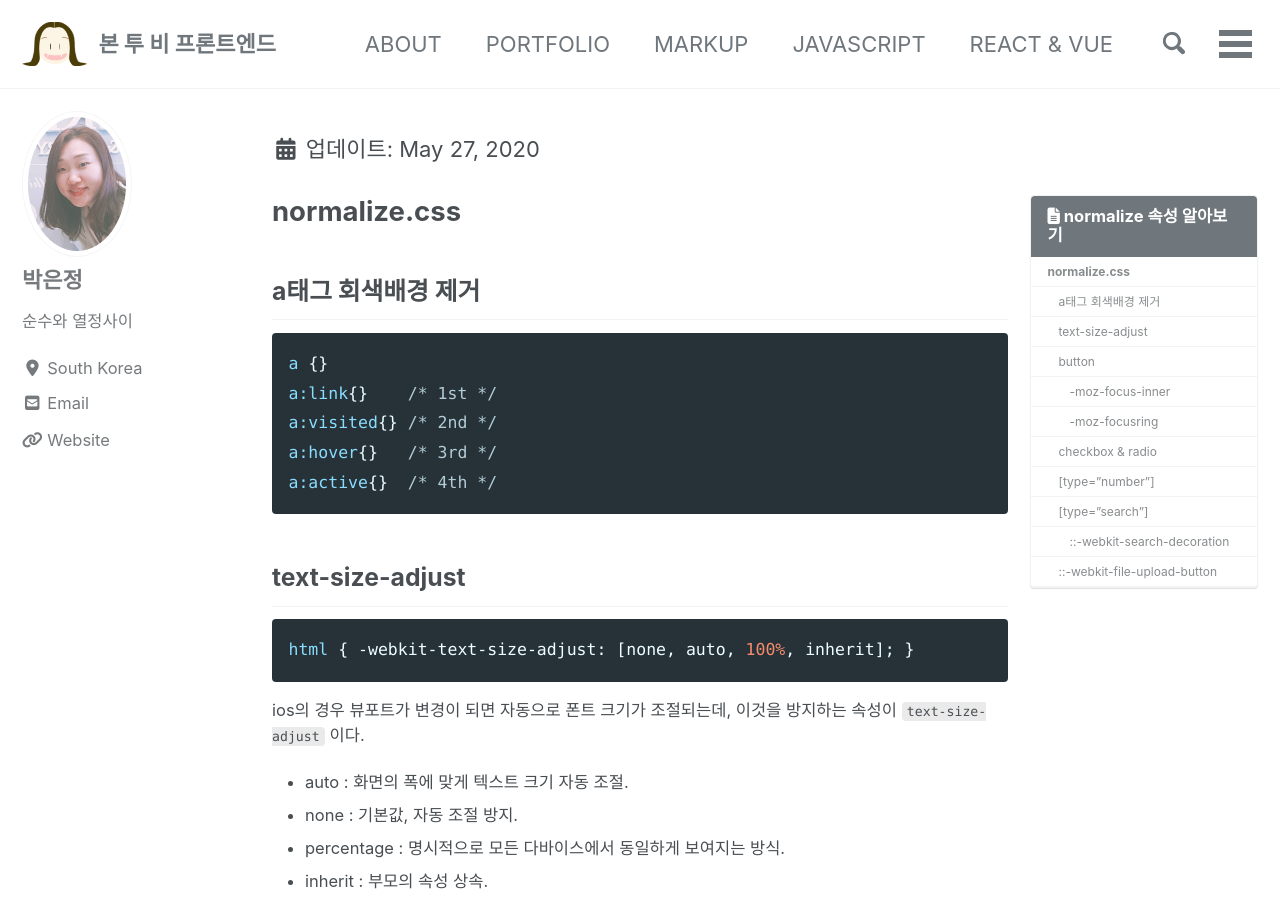
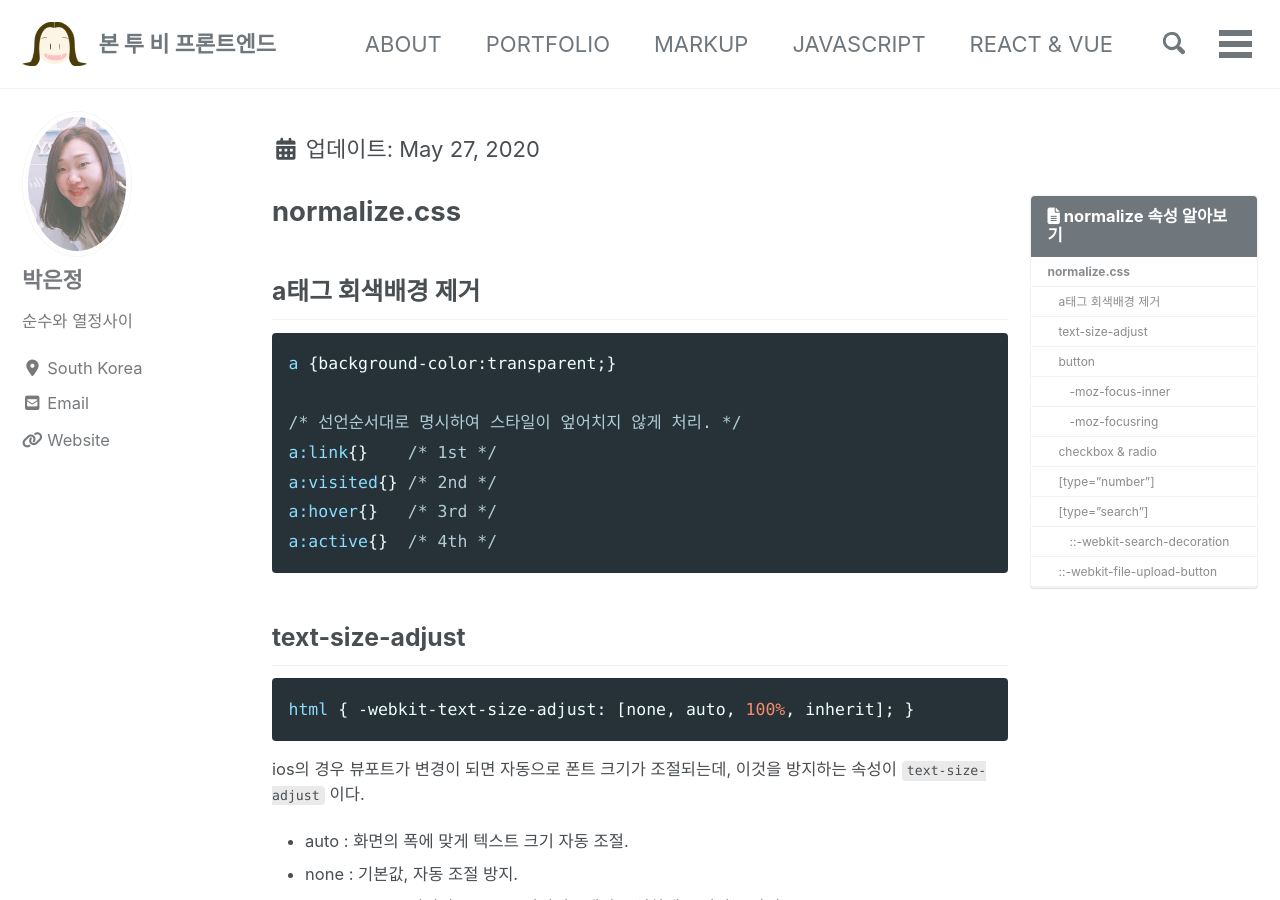
Before and after one commit to parkej32/parkej32.github.io, a Jekyll site: the page built from _posts/2020-05-27-css-01.md, in a window 1280 px wide and 900 px high. Built offline with Jekyll 4.4.1, drawn with Linux system fonts in a browser that asks for light colours; cached includes are drawn as plain includes; nearby versions of some CDN libraries; comment, search, counter and statistics services are not loaded.

Commit message:
normalize css

````diff
--- a/_posts/2020-05-27-css-01.md
+++ b/_posts/2020-05-27-css-01.md
@@ -12,7 +12,9 @@ toc_label: "normalize 속성 알아보기"
 # normalize.css
 ## a태그 회색배경 제거
 ```css
-a {}
+a {background-color:transparent;}
+
+/* 선언순서대로 명시하여 스타일이 엎어치지 않게 처리. */
 a:link{}    /* 1st */
 a:visited{} /* 2nd */
 a:hover{}   /* 3rd */
@@ -41,7 +43,6 @@ button,
 ios와 safari에서 버튼요소의 기본 스타일을 제거.
 
 ### -moz-focus-inner
-
 ```css
 button::-moz-focus-inner,
 [type="button"]::-moz-focus-inner,
@@ -51,7 +52,6 @@ button::-moz-focus-inner,
   padding: 0;
 }
 ```
-
 파이어폭스에서 `button` 요소에 `focus`가 주어진 상태에서, 여백을 갖는 것을 해제하는 속성이다.
 
 ### -moz-focusring
@@ -85,7 +85,6 @@ IE10에서 여백을 제거하고, box-sizing 속성 추가.
 크롬에서 `증감`, `감소` 버튼을 수정.
 
 ## [type="search"]
-
 ```css
 [type="search"] {
   -webkit-appearance: textfield; /* 1 */
@@ -116,7 +115,6 @@ input::-webkit-search-results-decoration{
 ```
 `input [type="search"]`의 X 버튼을 제거하고, 커스텀할 수 있음.
 
-
 ## ::-webkit-file-upload-button
 ```css
 ::-webkit-file-upload-button {
````
